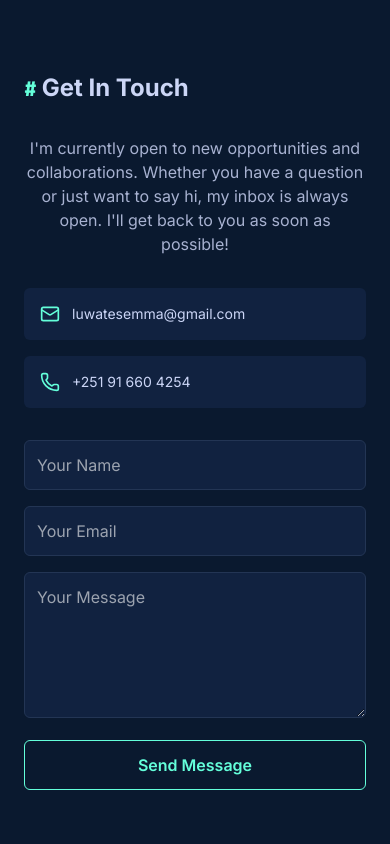
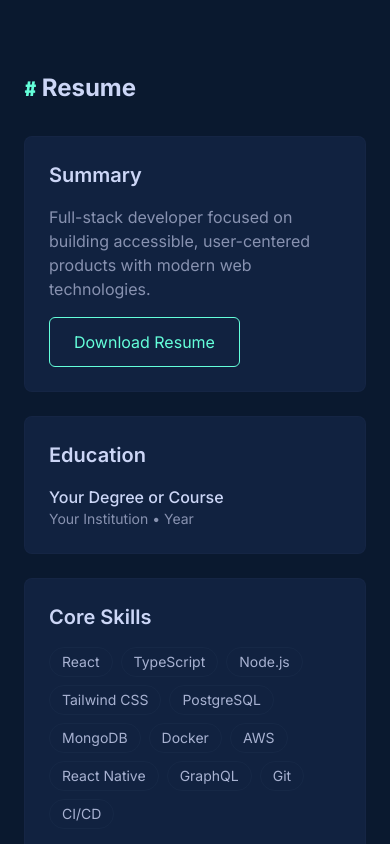
Before and after one commit to liyu-coder/-LuwaDigital, a React (Vite) app: page / in a window 390 px wide. Shown: the part 6140-6984 px from the top of the page. Built offline with nearby package versions, Linux system fonts and the light colour scheme.

Commit message:
resume section updated

```diff
--- a/src/App.tsx
+++ b/src/App.tsx
@@ -6,6 +6,7 @@ import Skills from './components/Skills';
 import Projects from './components/Projects';
 import Experience from './components/Experience';
 import Contact from './components/Contact';
+import Resume from './components/Resum';
 import Footer from './components/Footer';
 
 const App: React.FC = () => {
@@ -18,6 +19,7 @@ const App: React.FC = () => {
         <Experience />
         <Skills />
         <Projects />
+        <Resume />
         <Contact />
       </main>
       <Footer />
--- a/src/components/Header.tsx
+++ b/src/components/Header.tsx
@@ -62,8 +62,8 @@ const Header: React.FC = () => {
             </li>
           ))}
           <li>
-            <a href="/resume.pdf" target="_blank" rel="noopener noreferrer" className="px-4 py-2 border border-green text-green rounded-md hover:bg-green/10 transition-colors duration-300 shadow-sm hover:shadow-md focus:outline-none focus-visible:ring-2 focus-visible:ring-green/40 focus-visible:ring-offset-2 focus-visible:ring-offset-green/10">
-              Resume
+            <a href="/resume.pdf" target="_blank" rel="noopener noreferrer" download className="px-4 py-2 border border-green text-green rounded-md hover:bg-green/10 transition-colors duration-300 shadow-sm hover:shadow-md focus:outline-none focus-visible:ring-2 focus-visible:ring-green/40 focus-visible:ring-offset-2 focus-visible:ring-offset-green/10">
+              Download CV
             </a>
           </li>
         </ul>
--- a/src/components/Resum.tsx
+++ b/src/components/Resum.tsx
@@ -0,0 +1,52 @@
+import React from 'react';
+import Section from './Section';
+import { SKILLS } from '../constants';
+
+const Resume: React.FC = () => {
+  return (
+    <Section id="resume" title="Resume">
+      <div className="grid grid-cols-1 md:grid-cols-2 gap-6">
+        <div className="bg-light-navy p-6 rounded-lg border border-lightest-navy/20 space-y-4">
+          <h3 className="text-lightest-slate text-xl font-semibold">Summary</h3>
+          <p className="text-slate">
+            Full-stack developer focused on building accessible, user-centered products with modern web technologies.
+          </p>
+          <a
+            href="/resume.pdf"
+            target="_blank"
+            rel="noopener noreferrer"
+            className="inline-flex items-center justify-center px-6 py-3 border border-green text-green rounded-md hover:bg-green/10 transition-colors duration-300"
+          >
+            Download Resume
+          </a>
+        </div>
+
+        <div className="bg-light-navy p-6 rounded-lg border border-lightest-navy/20 space-y-4">
+          <h3 className="text-lightest-slate text-xl font-semibold">Education</h3>
+          <ul className="space-y-3 text-slate">
+            <li>
+              <div className="text-lightest-slate font-medium">Your Degree or Course</div>
+              <div className="text-slate text-sm">Your Institution • Year</div>
+            </li>
+          </ul>
+        </div>
+
+        <div className="bg-light-navy p-6 rounded-lg border border-lightest-navy/20 space-y-4 md:col-span-2">
+          <h3 className="text-lightest-slate text-xl font-semibold">Core Skills</h3>
+          <div className="flex flex-wrap gap-2">
+            {SKILLS.map((s) => (
+              <span
+                key={s.name}
+                className="px-3 py-1 rounded-full border border-lightest-navy/30 text-light-slate text-sm"
+              >
+                {s.name}
+              </span>
+            ))}
+          </div>
+        </div>
+      </div>
+    </Section>
+  );
+};
+
+export default Resume;
```
